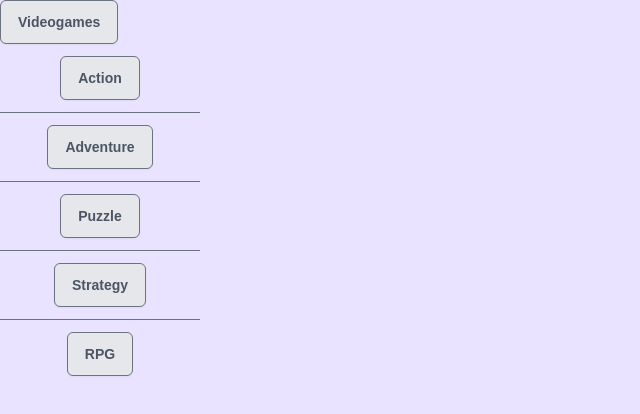
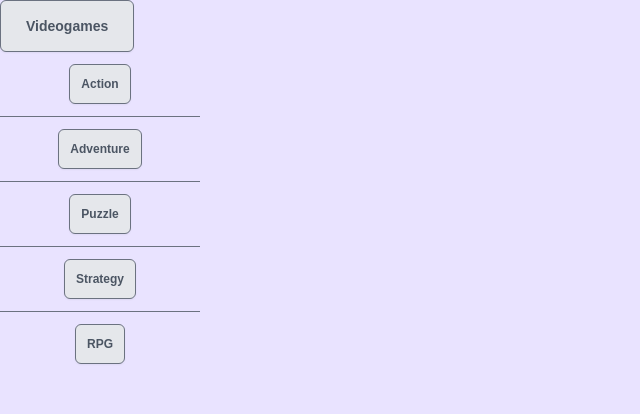
Before and after one commit to Anuska86/Reusability, a React (Vite) app in the folder reusability/: page / in a window 1280 px wide. Shown: the top 414 px of the page, without its empty margins (0-640 px from the left). Built offline with nearby package versions, Linux system fonts and the light colour scheme.

Commit message:
MenuButton

```diff
--- a/reusability/src/Components/Menu/MenuButton.jsx
+++ b/reusability/src/Components/Menu/MenuButton.jsx
@@ -1,6 +1,10 @@
 import react from "react";
 import Button from "../Button/Button.jsx";
 
-export default function MenuButton({ onClick, children}) {
-  return <Button onClick={onClick}>{children}</Button>;
+export default function MenuButton({ onClick, children }) {
+  return (
+    <Button variant="primary" size="lg " onClick={onClick}>
+      {children}
+    </Button>
+  );
 }
--- a/reusability/src/index.jsx
+++ b/reusability/src/index.jsx
@@ -17,7 +17,7 @@ function App() {
       <MenuDropdown>
         {videogames.map((game, index) => (
           <MenuItem key={index}>
-            <Button variant="secondary" size="small">
+            <Button variant="secondary" size="sm">
               {game}
             </Button>
           </MenuItem>
```
